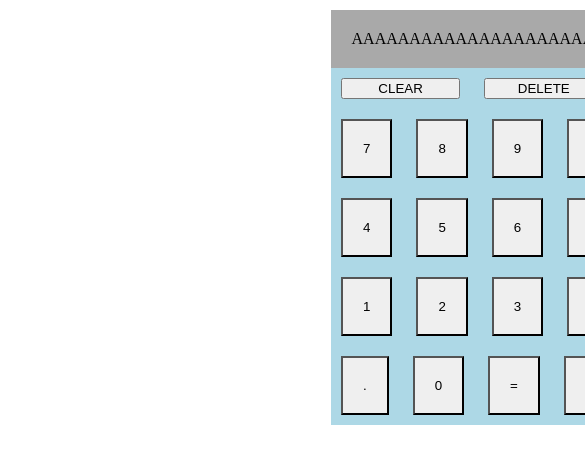
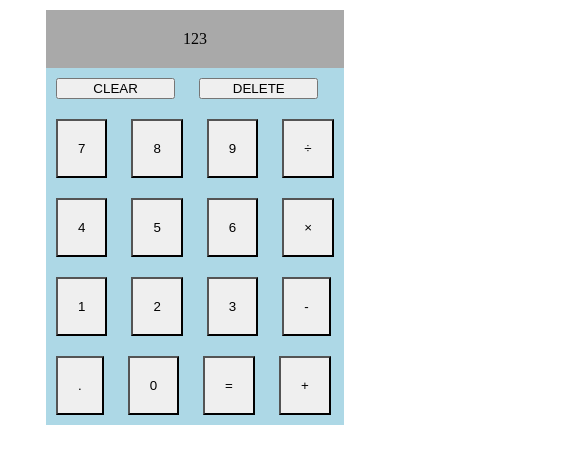
Before and after one commit to MuhammadArshad123/Calculator, a plain HTML site: page index.html in a window 390 px wide. Shown: the top 464 px of the page, 585 px wide, since content can reach past the window. Drawn offline with Linux system fonts and the light colour scheme.

Commit message:
Added max width to 1100px and margin: 0 auto to center on screen and add some responsiveness

```diff
--- a/app.css
+++ b/app.css
@@ -6,8 +6,8 @@ body {
 }
 
 .container{
-    width: 960px;
-    margin:auto;
+    max-width: 1100px;
+    margin:0 auto;
     margin-top:10px;
     display:flex;
     flex-direction: column;
--- a/index.html
+++ b/index.html
@@ -10,7 +10,7 @@
   <body>
     <div class="container">
       <section class="calculator">
-        <div class="screen">AAAAAAAAAAAAAAAAAAAAAaa</div>
+        <div class="screen">123</div>
         <div class="delclear">
           <button class="clear">CLEAR</button>
           <button class="delete">DELETE</button>
```
